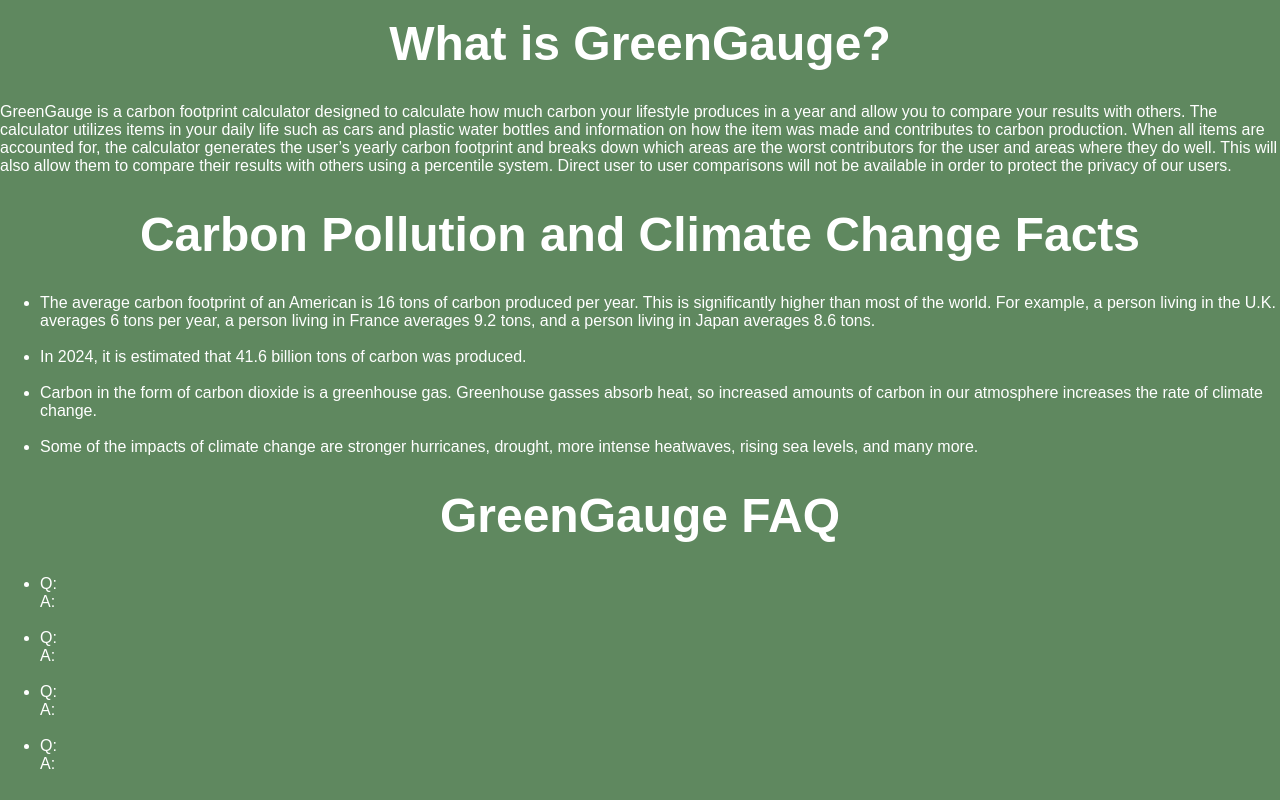
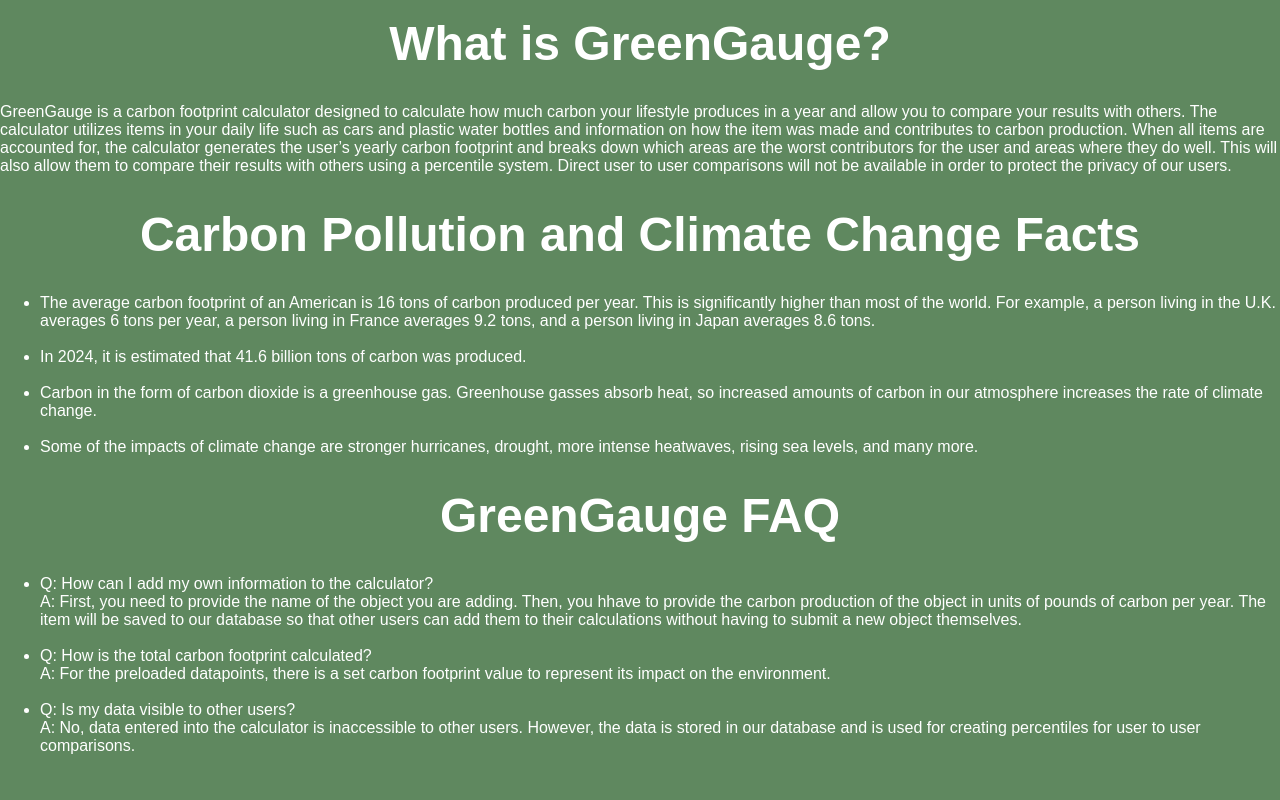
Before and after one commit to despertom/SWE-Project, a React (Create React App) app: page /info in a window 1280 px wide. Shown: the top 800 px of the page. Built offline with nearby package versions, Linux system fonts and the light colour scheme.

Commit message:
noahs changes

```diff
--- a/src/pages/Info.js
+++ b/src/pages/Info.js
@@ -15,10 +15,9 @@ function Info(){
       </ul>
       <h1>GreenGauge FAQ</h1>
       <ul>
-        <li>Q: <br /> A:</li><br />
-        <li>Q: <br /> A:</li><br />
-        <li>Q: <br /> A:</li><br />
-        <li>Q: <br /> A:</li><br />
+        <li>Q: How can I add my own information to the calculator?<br /> A: First, you need to provide the name of the object you are adding. Then, you hhave to provide the carbon production of the object in units of pounds of carbon per year. The item will be saved to our database so that other users can add them to their calculations without having to submit a new object themselves.</li><br />
+        <li>Q: How is the total carbon footprint calculated?<br /> A: For the preloaded datapoints, there is a set carbon footprint value to represent its impact on the environment. </li><br />
+        <li>Q: Is my data visible to other users?<br /> A: No, data entered into the calculator is inaccessible to other users. However, the data is stored in our database and is used for creating percentiles for user to user comparisons.</li><br />
       </ul>
       <h1>Sources</h1>
       <ul>
```
